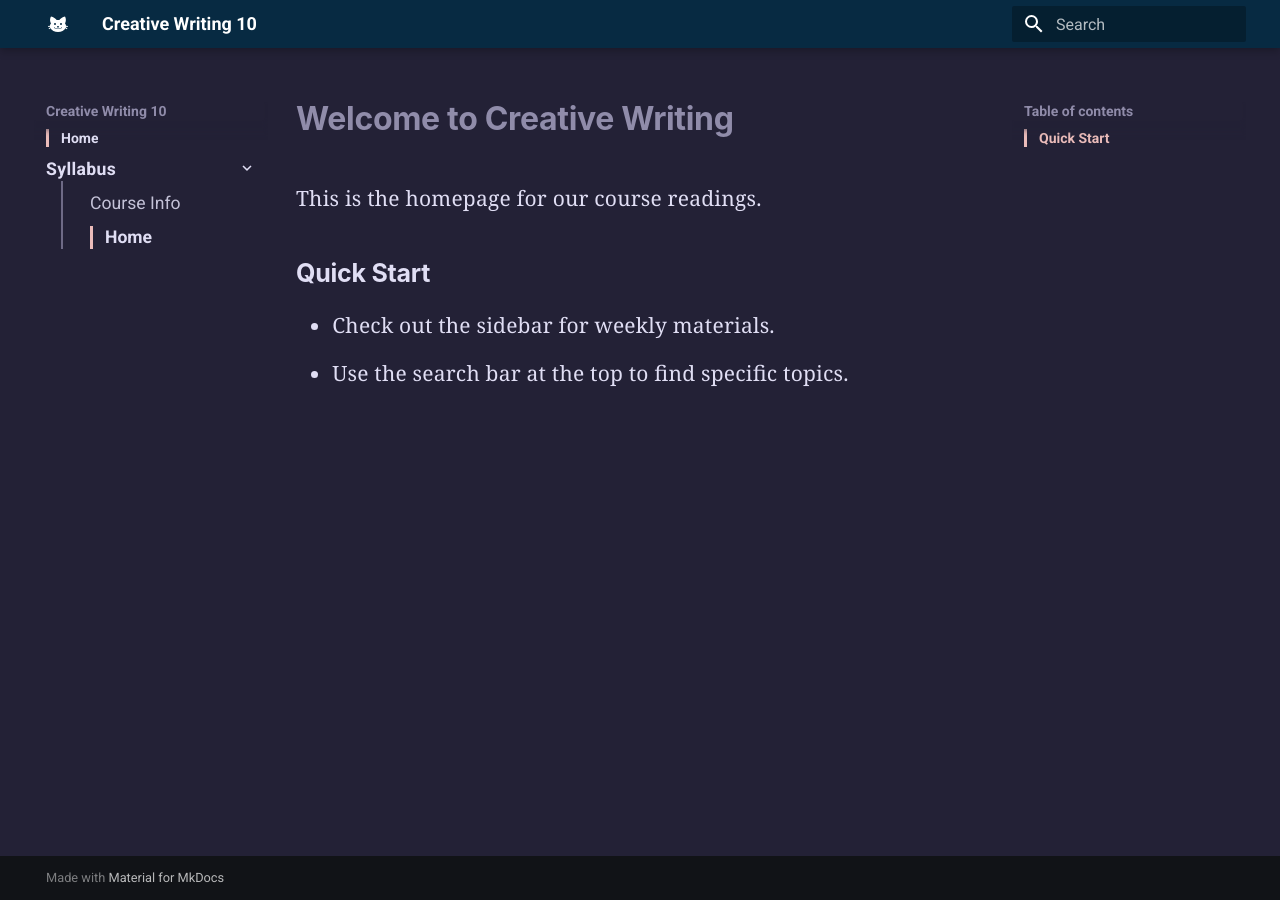
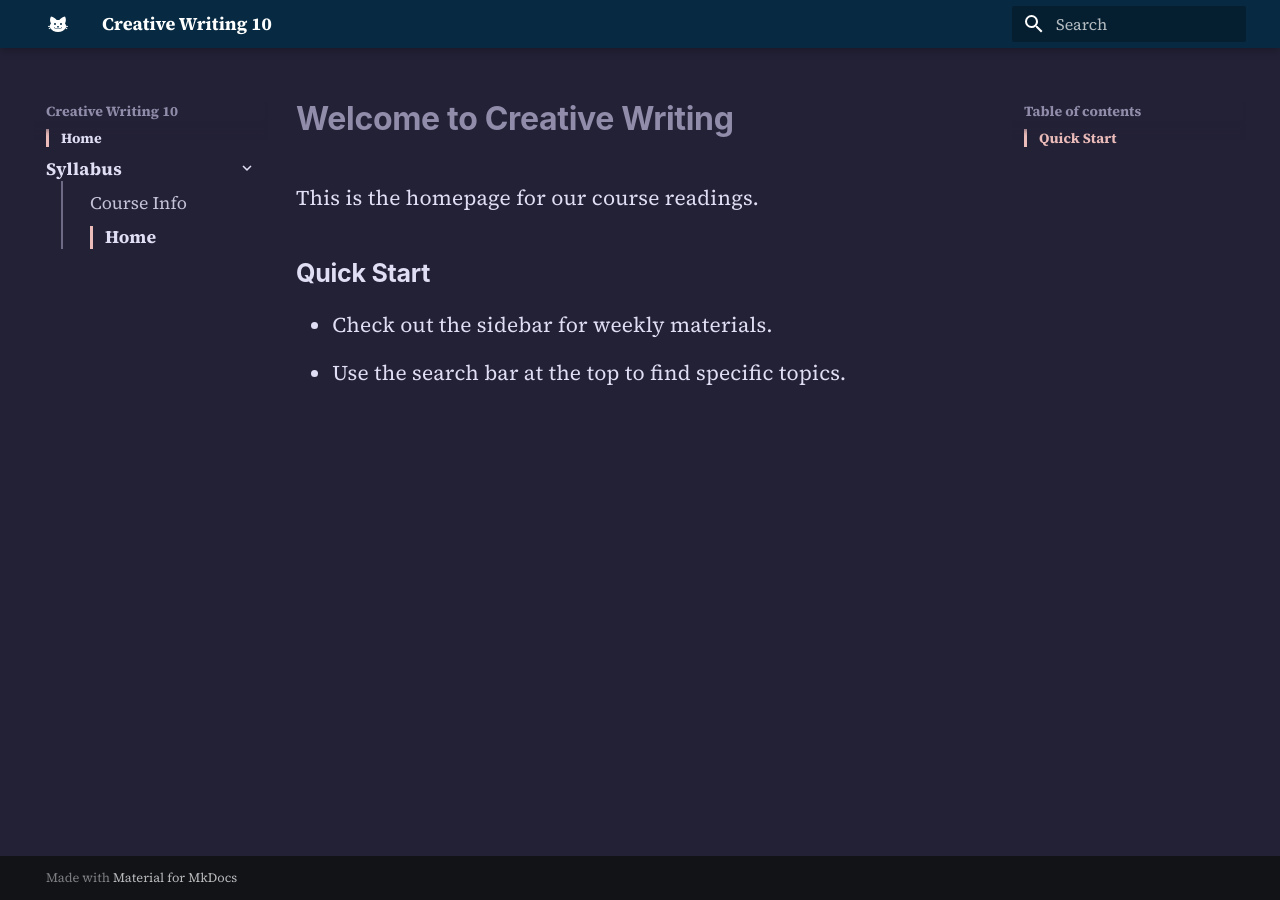
Before and after one commit to mickeybalili/cw10, an MkDocs documentation site: the page built from docs/index.md, in a window 1280 px wide. Built offline with MkDocs 1.6.1 and Material for MkDocs 9.7.7, drawn with Linux system fonts in a browser that asks for light colours.

Commit message:
Update mkdocs.yml

```diff
--- a/mkdocs.yml
+++ b/mkdocs.yml
@@ -3,6 +3,9 @@ site_description: Readings and syllabus for class
 
 theme:
   name: material
+  font:
+    text: Source Serif 4    # Main reading prose font
+    code: Roboto Mono       # Code blocks font
   icon:
     logo: material/cat       # <--- Cat icon from Pictogrammers / MDI
     favicon: material/cat    # <--- Browser tab icon
```
